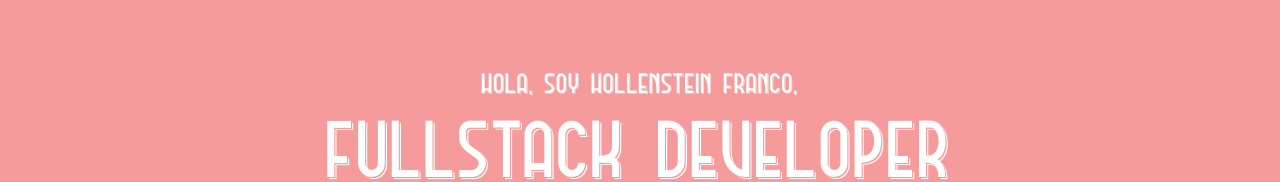
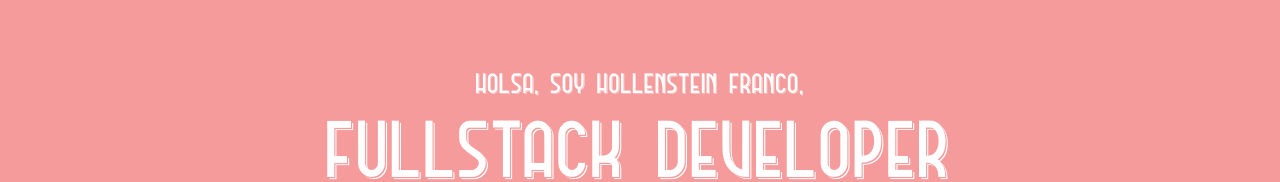
Before and after one commit to hollensteinfranco99/curriculum, a React (Create React App) app: page / in a window 1280 px wide. Shown: the part 287-469 px from the top of the page. Built offline with nearby package versions, Linux system fonts and the light colour scheme.

Commit message:
se modifica

```diff
--- a/src/components/Contacto.jsx
+++ b/src/components/Contacto.jsx
@@ -107,7 +107,7 @@ const Contacto = forwardRef((props, ref) => {
                 const blob = await response.blob();
                 const blobUrl = URL.createObjectURL(blob);
 
-                link.href = blobUrl;
+                link.href = 'pdf/HollensteinFrancoCV';
                 link.rel = 'noopener noreferrer';
                 link.download = 'HollensteinFrancoCV.pdf';
 
--- a/src/components/Inicio.jsx
+++ b/src/components/Inicio.jsx
@@ -9,7 +9,7 @@ const Inicio = forwardRef((props, ref) => {
         <section ref={ref} id='inicio' className='scroll-item contenedor-inicio'>
             <article className='presentacion' aria-label='nombre'>
                 <div>
-                    <h3>Hola, soy Hollenstein Franco,</h3>
+                    <h3>Holsa, soy Hollenstein Franco,</h3>
                     <h2>FullStack Developer</h2>
                 </div>
             </article>
```
